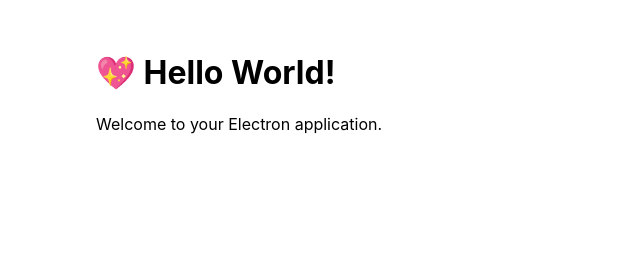
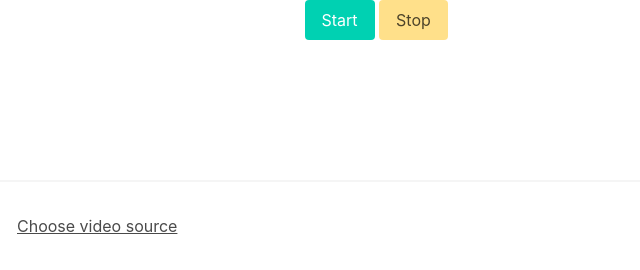
Before and after one commit to uribgp/electron-app, an Electron app: page my-app/src/index.html in a window 800 px wide. Shown: the whole page, without its empty margins (0-640 px from the left). Drawn offline with nearby package versions, Linux system fonts and the light colour scheme.

Commit message:
defer to render.js

```diff
--- a/my-app/src/index.html
+++ b/my-app/src/index.html
@@ -3,10 +3,19 @@
   <head>
     <meta charset="UTF-8">
     <title>Hello World!</title>
+    <link rel="stylesheet" href="https://cdn.jsdelivr.net/npm/bulma@0.8.0/css/bulma.min.css"
     <link rel="stylesheet" href="index.css">
+
+    <script defer src="render.js"></script>
   </head>
   <body>
-    <h1>💖 Hello World!</h1>
-    <p>Welcome to your Electron application.</p>
+    <video></video>
+
+    <button id="startBtn" class="button is-primary">Start</button>
+    <button id="stopBtn" class="button is-warning">Stop</button>
+
+    <hr />
+
+    <button id="videoSelectBtn" class="button is-text">Choose video source</button>
   </body>
 </html>
```
Also changed, not shown: my-app/src/render.js (added).
